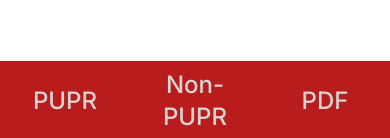
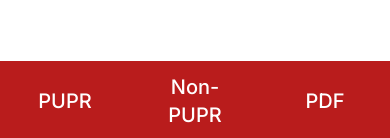
Before and after one commit to Rafyakbar02/project-database, a Next.js app: page / in a window 390 px wide. Shown: the part 703-841 px from the top of the page. Built offline with nearby package versions, Linux system fonts and the light colour scheme.

Commit message:
tweaked font size for mobile

```diff
--- a/components/BottomNav.jsx
+++ b/components/BottomNav.jsx
@@ -5,13 +5,13 @@ function BottomNav() {
     <div class="fixed bottom-0 left-0 z-50 w-full h-20 bg-red-700">
       <div class="flex h-full w-full mx-auto font-medium justify-around">
         <button type="button" class="px-5 hover:bg-red-600 group h-full w-full">
-          <span class="text-2xl text-stone-300">PUPR</span>
+          <span class="text-xl sm:text-2xl text-white">PUPR</span>
         </button>
         <button type="button" class="px-5 hover:bg-red-600 group h-full w-full">
-          <span class="text-2xl text-stone-300">Non-PUPR</span>
+          <span class="text-xl sm:text-2xl text-white">Non-PUPR</span>
         </button>
         <button type="button" class="px-5 hover:bg-red-600 group h-full w-full">
-          <span class="text-2xl text-stone-300">PDF</span>
+          <span class="text-xl sm:text-2xl text-white">PDF</span>
         </button>
       </div>
     </div>
```
